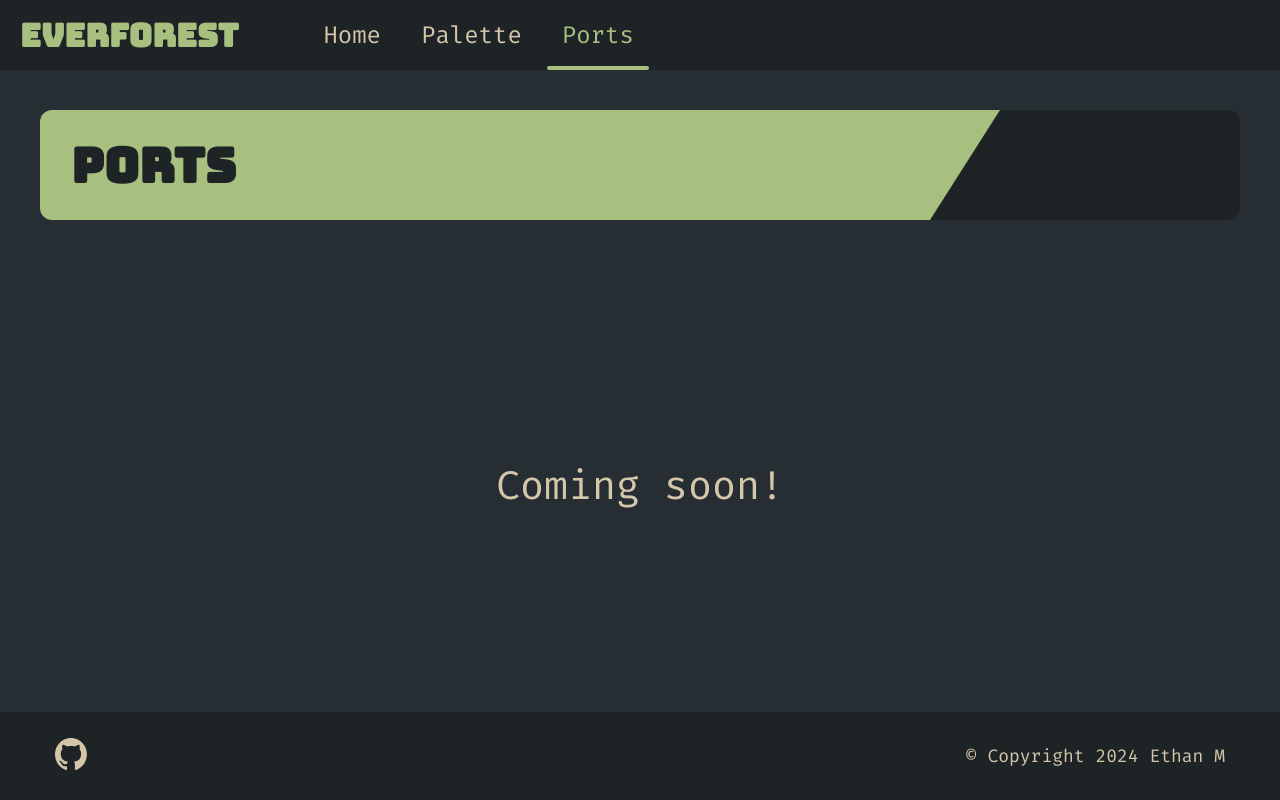
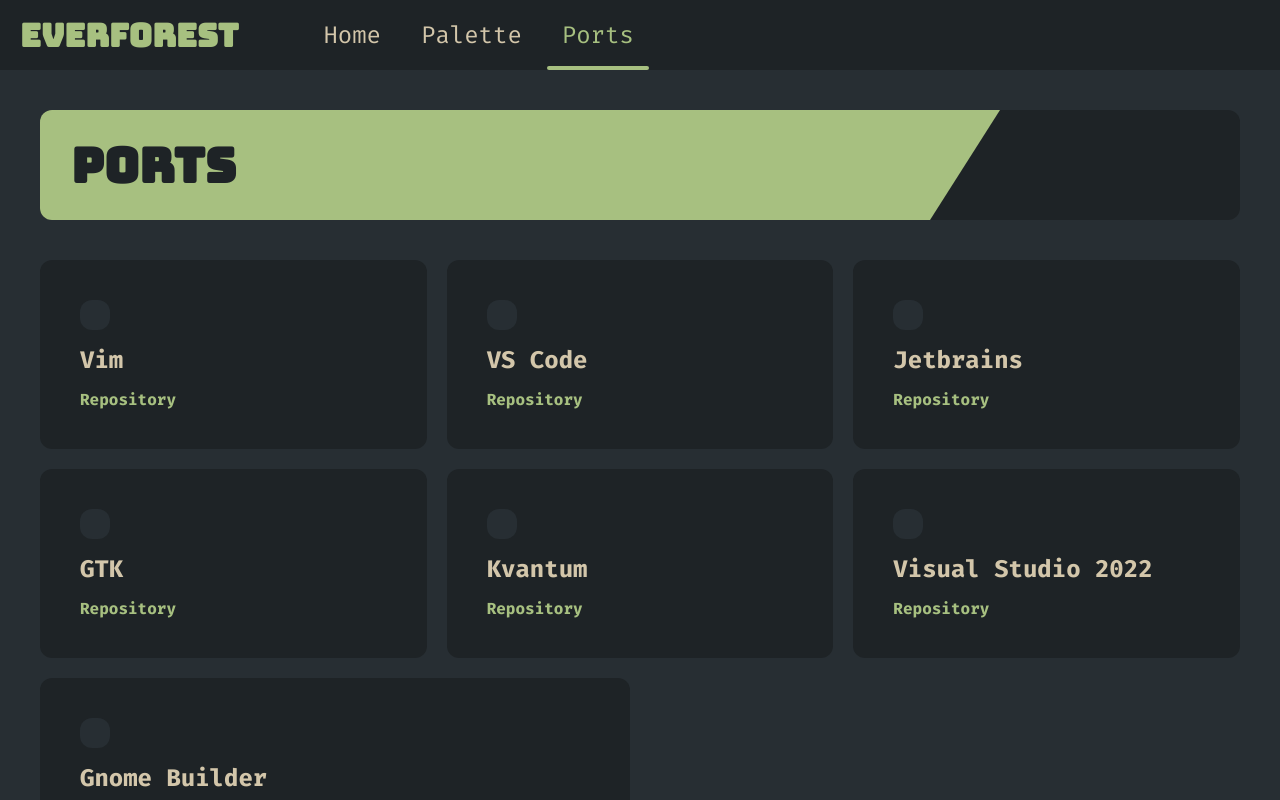
Before and after one commit to SirEthanator/Everforest-Web, a Next.js app: page /ports in a window 1280 px wide. Shown: the top 800 px of the page. Built offline with nearby package versions, Linux system fonts and the light colour scheme; a web font is replaced by a local one.

Commit message:
Ports: Start adding cards (lots more to do)

```diff
--- a/app/ports/page.tsx
+++ b/app/ports/page.tsx
@@ -2,6 +2,7 @@
 import type { Metadata } from 'next';
 import Navbar from '@/components/Navbar';
 import Title from '@/components/TitleCard';
+import Card from '@/components/Card';
 import Footer from '@/components/Footer';
 import '@/styles/ports.scss'
 
@@ -9,13 +10,46 @@
   title: "Everforest | Ports"
 }
 
+let cards = [
+  ['Vim', 'nf-fa-pen', 'https://github.com/sainnhe/everforest'],
+  ['VS Code', 'nf-fa-pen', 'https://github.com/sainnhe/everforest-vscode'],
+  ['Jetbrains', 'nf-fa-pen', 'https://github.com/francma/everforest-jetbrains'],
+  ['GTK', 'nf-md-palette_swatch_variant', 'https://github.com/Fausto-Korpsvart/Everforest-GTK-Theme'],
+  ['Kvantum', 'nf-md-palette_swatch_variant', 'https://github.com/SirEthanator/Hyprland-Dots/tree/main/.config/Kvantum/Everforest'],
+  ['Visual Studio 2022', 'nf-fa-gear', 'https://github.com/ZachFranzen/Everforest'],
+  ['Gnome Builder', 'nf-fa-gear', 'https://github.com/n1yn/everforest-gnome-builder'],
+]
+
+let components = []
+for (let i = 0; i<cards.length; i++) {
+  components.push(
+    <Card
+      key={i}
+      title={cards[i][0]}
+      icon={cards[i][1]}
+      desc=''
+      link={cards[i][2]}
+      linkText='Repository'
+      minWidth='340px'
+      maxWidth='calc(50% - 10px)'  // 10px to account for 20px gap
+      newTab
+    />
+  )
+}
+
 export default function Page() {
   return (
-  <body>
-    <Navbar active='Ports' />
-    <Title title='Ports' />
-    <div className='tmp'>Coming soon!</div>
-    <Footer />
-  </body>
+    <body>
+      <Navbar active='Ports' />
+      <Title title='Ports' />
+      <div className='portsContent'>
+
+        <div className='portsCards'>
+          {components}
+        </div>
+
+      </div>
+      <Footer />
+    </body>
   )
 }
--- a/components/Card.tsx
+++ b/components/Card.tsx
@@ -2,7 +2,7 @@
 import Link from "next/link";
 import "@/styles/global/card.scss"
 
-export default function Card({ icon, title, desc, link, linkText, newTab=false }) {
+export default function Card({ icon, title, desc, link, linkText, minWidth='0', maxWidth='none', newTab=false }) {
 
   let linkTarget = '_self'
   let linkIcon = 'nf-fa-arrow_right'
@@ -18,7 +18,7 @@
   }
 
   return (
-    <Link href={link} target={linkTarget} className="cardWrapper">
+    <Link href={link} target={linkTarget} className="cardWrapper" style={{minWidth:minWidth, maxWidth:maxWidth}}>
       <div className="card">
         <i className={`nf ${icon} cardIcon`}></i>
         <h2 className='cardTitle'>{title}</h2>
--- a/styles/ports.scss
+++ b/styles/ports.scss
@@ -1,15 +1,19 @@
 @use 'global/global' as *;
 
-.tmp {
+.portsContent {
   flex-grow: 1;
   align-self: center;
   display: flex;
-  justify-content: center;
-  align-items: center;
-  color: var(--fg);
-  text-align: center;
-  font-family: var(--font-fira-mono);
-  font-size: 40px;
-  animation: hide 0.31s 1, slidefade 1s 0.3s 1;
+  flex-direction: column;
+}
+
+.portsCards {
+  display: flex;
+  align-items: stretch;
+  justify-content: flex-start;
+  flex-wrap: wrap;
+  gap: 20px;  // If changing this also change maxWidth in @/app/ports/page.tsx
   width: calc(100dvw - 80px);
+  max-width: $max-width;
+  @include animation(2);
 }
```
